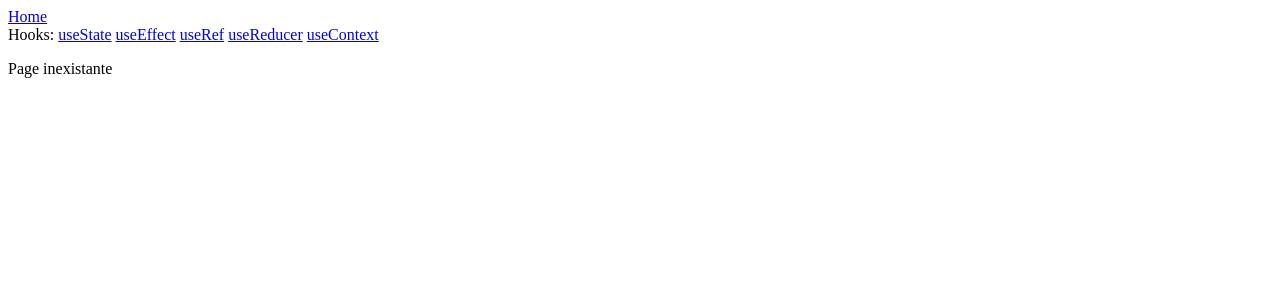
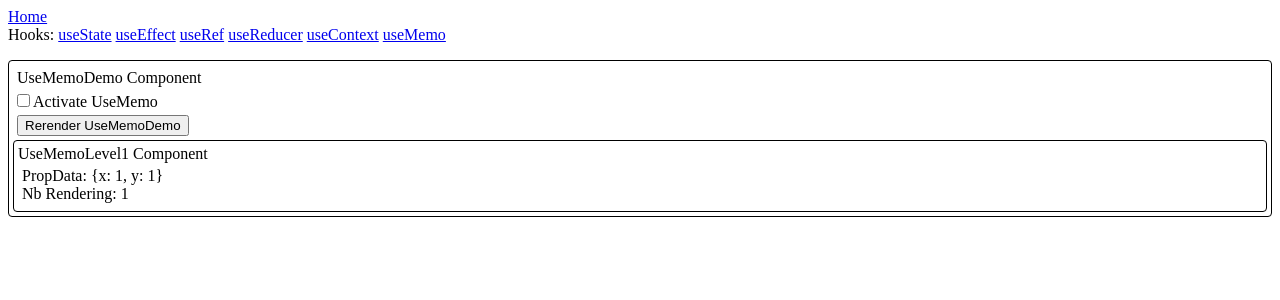
Before and after one commit to ZorroLeVrai/cours.tjs.react-hooks, a React (Vite) app: page /useMemo in a window 1280 px wide. Shown: the top 300 px of the page. Built offline with nearby package versions, Linux system fonts and the light colour scheme.

Commit message:
Add UseMemo demo

```diff
--- a/src/App.jsx
+++ b/src/App.jsx
@@ -9,6 +9,7 @@ import UseEffectDemos from './components/useEffect/UseEffectDemos';
 import UseRefDemo from './components/UseRefDemo';
 import UseReducerDemo from './components/useReducer/UseReducerDemo';
 import { UseContextDemo } from './components/useContext/UseContextDemo';
+import UseMemoDemo from './components/useMemo/UseMemoDemo';
 
 function App() {
   return (
@@ -22,6 +23,7 @@ function App() {
             <Route path="/useRef" element={<UseRefDemo />} />
             <Route path="/useReducer" element={<UseReducerDemo />} />
             <Route path="/useContext" element={<UseContextDemo />} />
+            <Route path="/useMemo" element={<UseMemoDemo />} />
             <Route path="*" element={<div>Page inexistante</div>} />
           </Route>
         </Routes>
--- a/src/components/Global.module.css
+++ b/src/components/Global.module.css
@@ -10,6 +10,10 @@
   padding: 0.25rem;
 }
 
+.smallMargin {
+  margin: 0.25rem;
+}
+
 .border {
   border: 1px solid black;
   border-radius: 0.25rem;
--- a/src/components/RouterLayout.jsx
+++ b/src/components/RouterLayout.jsx
@@ -19,6 +19,7 @@ export const RouterLayout = () => {
         <LinkElement to="/useRef" text="useRef" />
         <LinkElement to="/useReducer" text="useReducer" />
         <LinkElement to="/useContext" text="useContext" />
+        <LinkElement to="/useMemo" text="useMemo" />
       </div>
       <div className={styles.marginTop}>
         <Outlet />
--- /dev/null
+++ b/src/components/useMemo/UseMemoDemo.jsx
@@ -0,0 +1,32 @@
+import { useMemo, useState } from "react";
+import UseMemoLevel1 from "./UseMemoLevel1";
+import styles from "../Global.module.css";
+
+const UseMemoDemo = () => {
+  const [value, setValue] = useState(true);
+  const [isMemoActivated, setIsMemoActivated] = useState(false);
+
+  const coordinateObj = { x: 1, y: 1};
+  const coordinateMemo = useMemo(() => ({ x: 1, y: 1}), []);
+  let coordinate = isMemoActivated ? coordinateMemo : coordinateObj;
+
+  const updateValue = () => setValue(current => !current);
+
+  const handleMemo = (e) => {
+    setIsMemoActivated(e.target.checked);
+  };
+
+  return (
+    <div className={styles.border}>
+      <div className={styles.smallMargin}>UseMemoDemo Component</div>
+      <div>
+        <input type="checkbox" onChange={e => handleMemo(e)} />
+        <label>Activate UseMemo</label>
+      </div>
+      <div className={styles.smallMargin}><button onClick={e => updateValue(e)}>Rerender UseMemoDemo</button></div>
+      <UseMemoLevel1 coord={coordinate}/>
+    </div>
+  );
+}
+
+export default UseMemoDemo;
--- /dev/null
+++ b/src/components/useMemo/UseMemoLevel1.jsx
@@ -0,0 +1,23 @@
+import { useRef, useEffect, memo } from "react";
+import styles from "../Global.module.css";
+
+const UseMemoLevel1 = memo(({coord}) => {
+  const {x, y} = coord;
+  const nbRendering = useRef(1);
+
+  useEffect(()=> {
+    nbRendering.current += 1;
+  });
+
+  return (
+    <div className={styles.border}>
+      UseMemoLevel1 Component
+      <div className={styles.smallPadding}>
+        <div>PropData: {`{x: ${x}, y: ${y}}`}</div>
+        <div>Nb Rendering: {nbRendering.current}</div>
+      </div>
+    </div>
+  );
+});
+
+export default UseMemoLevel1;
```
